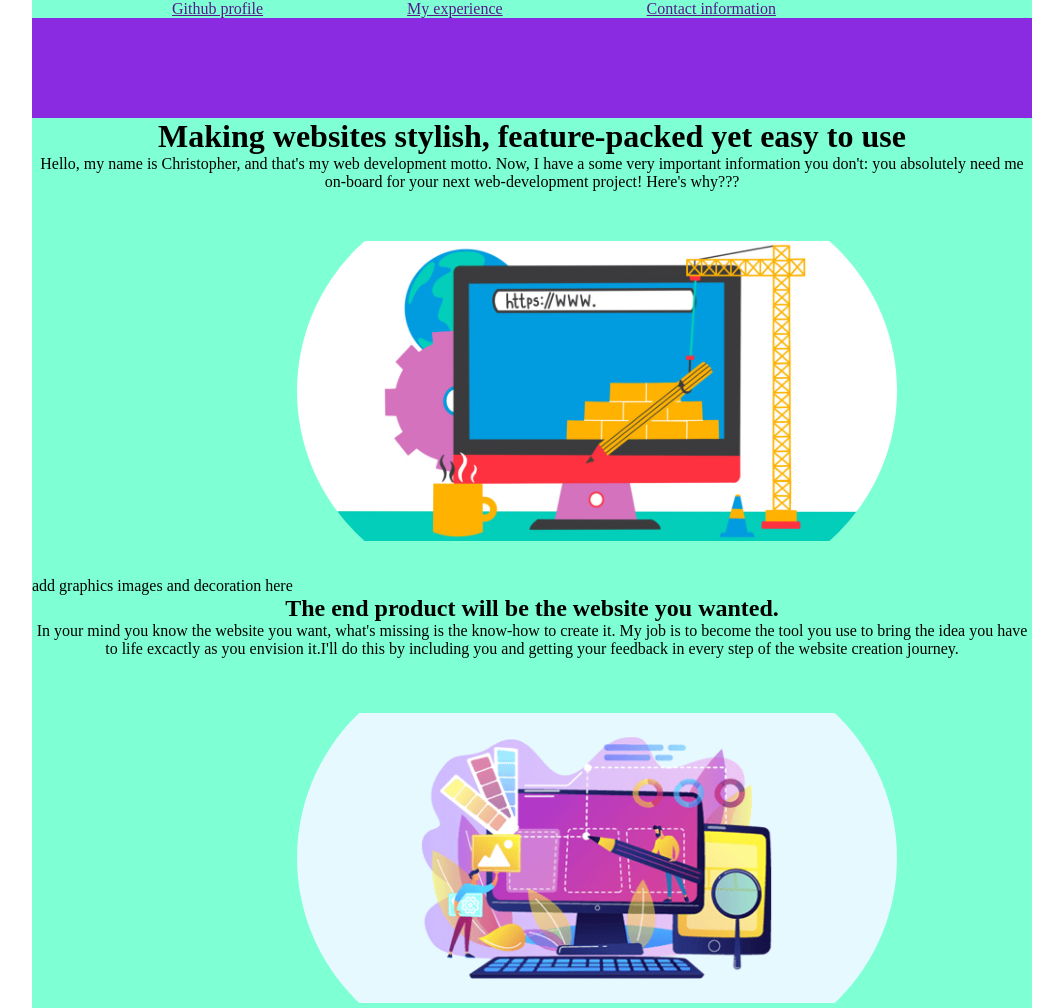
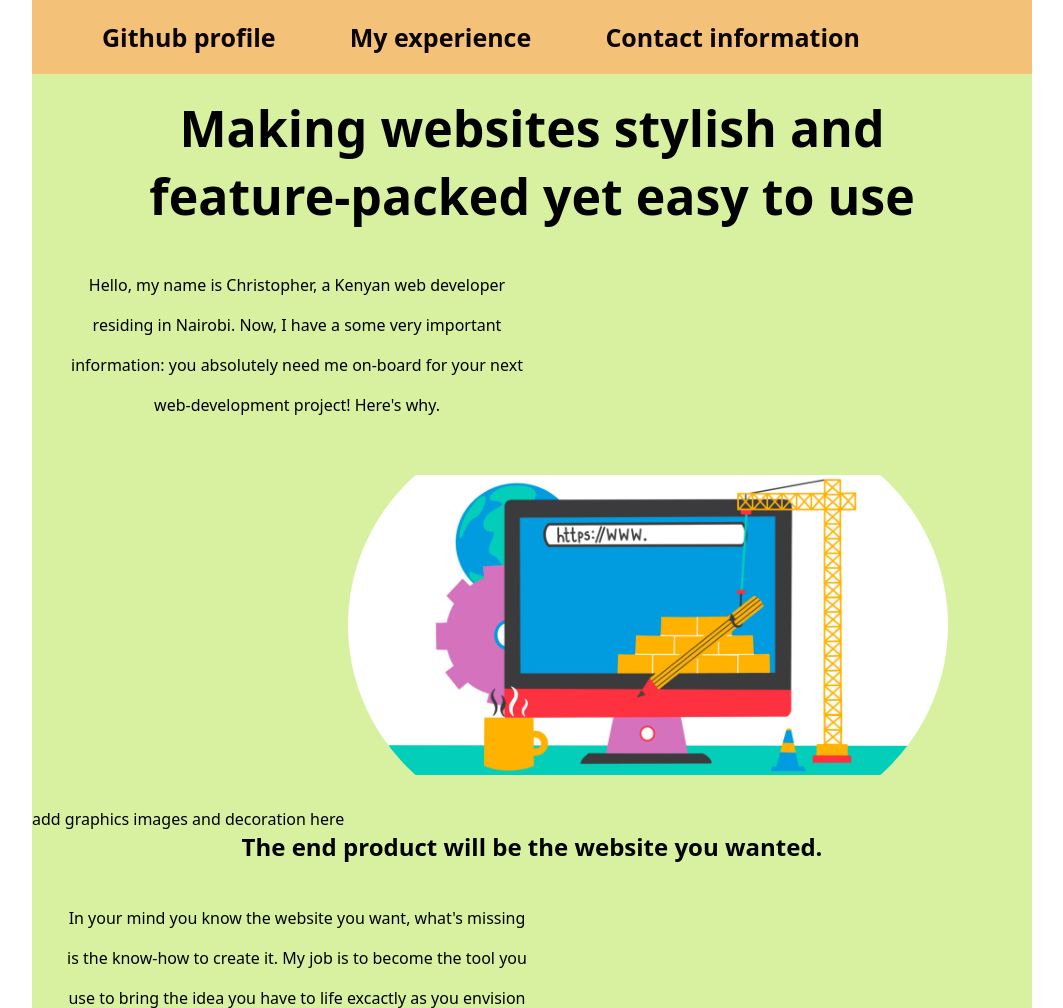
Before and after one commit to chris-wamae/personal-website-one, a plain HTML site: page index.html in a window 1280 px wide. Shown: the top 1008 px of the page, without its empty margins (108-1171 px from the left). Drawn offline with Linux system fonts and the light colour scheme.

Commit message:
added colors to webpage elements and styling to text

```diff
--- a/index.css
+++ b/index.css
@@ -1,12 +1,25 @@
 * {padding:0px;
    margin:0px;
    box-sizing:border-box;
+   font-family:sans;
 }
 
-.main-containers {background-color: aquamarine;
+nav a {text-decoration:none;
+       color:#0B0500;
+       font-size:25px;
+       font-family:sans;
+       font-weight:bold;}
+
+.main-containers {background-color:#D8F1A0;
                   width:1000px;
                   margin-left:auto;
                   margin-right:auto;}
+.nav-plus-footer {width:1000px;
+                  margin-left:auto;
+                  margin-right:auto;
+                  padding-top:20px;
+                  padding-bottom:20px;
+                  background-color:#F3C178;}
 
 #test-div {height:100px;
            width:1000px;
@@ -20,5 +33,17 @@ img {height:400px;
      object-fit:contain;}
 
 .center-text {text-align:center;}
-.center-link {padding-left:14%;
-              padding-right:14%;}
+.center-link {padding-left:7%;
+              padding-right:7%;
+              }
+
+h1 {font-size:50px;
+   padding-top:20px;}
+
+h2 h3 {font-size:30px;
+       padding-top:20px;}
+
+p {width:500px;
+   padding-top:35px;
+   line-height:40px;
+    padding-left:30px;}
--- a/index.html
+++ b/index.html
@@ -8,34 +8,36 @@
 </head>
 <body>
 
-    <nav class="main-containers" >
+    <nav class="nav-plus-footer" >
          <a href="" class="center-link">Github profile</a>
          <a href="">My experience</a>
          <a href="" class="center-link">Contact information</a>
     </nav>
-
+    <!--
     <div id="test-div" class="center-text"></div>
 
-    <div class="main-containers">
-        <h1 class="center-text" >Making websites stylish, feature-packed yet easy to use</h1>
-        <p class="center-text">Hello, my name is Christopher, and that's my web development motto.
-           Now, I have a some very important information you don't: you absolutely need me on-board for your
+    -->
+
+    <div class="main-containers" class="main-background">
+        <h1 class="center-text" >Making websites stylish and <br> feature-packed yet easy to use</h1>
+        <p class="center-text">Hello, my name is Christopher, a Kenyan web developer residing in Nairobi.
+           Now, I have a some very important information: you absolutely need me on-board for your
            next web-development project!
-           Here's why???
+           Here's why.
            <!-- decorate why???/just the question marks and make it a link to the second div with more
            information-->
 
         </p>
     </div>
 
-    <div class="main-containers">
+    <div class="main-containers"class="main-background">
      add graphics images and decoration here
      <img
       src="./website-images/Website-Building-Landscape-1280x640.jpg" alt="">
 
     </div>
 
-    <div class="main-containers">
+    <div class="main-containers" class="main-background">
        <h2 class="center-text">The end product will be the website<strong> you</strong> wanted.</h2>
        <p class="center-text">In your mind you know the website you want, what's missing is the know-how to create it.
         My job is to become the tool you use to bring the idea you have to life excactly as you envision it.I'll do this
@@ -43,13 +45,13 @@
        </p>
     </div>
 
-    <div class="main-containers">
+    <div class="main-containers" class="main-background">
      add graphics images and decoration here
      <img src="./website-images/best-website-builder-for-small-business-min.png" alt="">
      <img src="./website-images/how-to-make-a-website-featured-01.png" alt="">
     </div>
 
-    <div class="main-containers">
+    <div class="nav-plus-footer">
         <h3 class="center-text">Interesed in getting the website <strong>you</strong> need?</h3>
         <p class="center-text">Get in touch with me and let's make it happen.</p>
        <footer>
```
